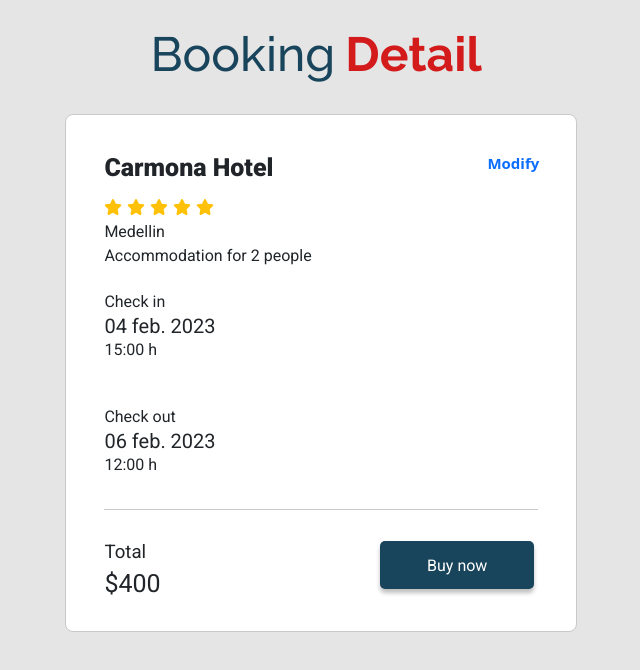
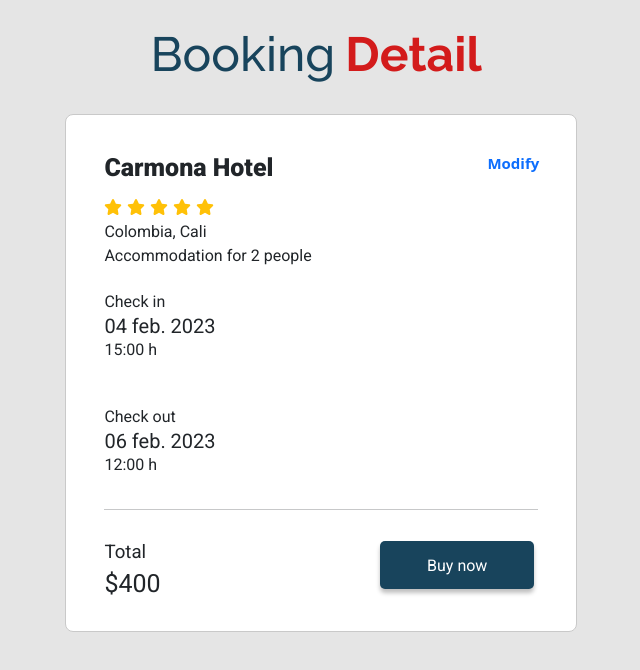
Before and after one commit to IgnacioPerezEtc/Proyecto-Final, a React (Vite) app in the folder client/: page /Booking in a window 1280 px wide. Shown: the top 670 px of the page, without its empty margins (319-959 px from the left). Built offline with nearby package versions, Linux system fonts and the light colour scheme.

Commit message:
booking_actualizado

```diff
--- a/client/src/components/Booking/Booking.jsx
+++ b/client/src/components/Booking/Booking.jsx
@@ -1,60 +1,24 @@
 import React from "react";
-import { Link } from "react-router-dom";
 import style from "./Booking.module.css";
-import { FontAwesomeIcon } from '@fortawesome/react-fontawesome';
-import { faCheck, faStar } from '@fortawesome/free-solid-svg-icons';
+import BookingCard from "../BookingCard/BookingCard";
 
 const Booking = () => {
-
-    const star = 5;
-    let stars = [];
-    for (let i = 0; i < star; i++) {
-        stars.push(<FontAwesomeIcon className="text-warning me-2" icon={faStar} />)
-    }
-
     return (
         <div>
             <div className={style.titleContainer}>
                 <h2 className={style.blue}>Booking</h2>
                 <h2 className={style.red}>Detail</h2>
             </div>
-
-            <Link className={style.link}>Modify</Link>
-
-            <div className={style.container}>
-
-                <h1 className={style.title}>Carmona Hotel</h1>
-                <p>{stars}</p>
-                <p>Medellin</p>
-                <p>Accommodation for 2 people</p>
-
-                <div className={style.checkinContainer}>
-                    <div>
-                        <p>Check in</p>
-                        <h2>04 feb. 2023</h2>
-                        <p>15:00 h</p>
-                    </div>
-
-                    <div>
-                        <p>Check out</p>
-                        <h2>06 feb. 2023</h2>
-                        <p>12:00 h</p>
-                    </div>
-                </div>
-
-                <div class="clearfix"></div>
-
-                <hr/>
-
-                <div>
-                    <div className={style.price}>
-                        <h3>Total</h3>
-                        <h1>$400</h1>
-                    </div>
-
-                    <button className={style.createHotel}>Buy now</button>
-                </div>
-            </div>
+            <BookingCard
+                name='Carmona Hotel'
+                location='Colombia, Cali'
+                num='2'
+                checkinDate='04 feb. 2023'
+                checkinHour='15:00 h'
+                checkoutDate='06 feb. 2023'
+                checkoutHour='12:00 h'
+                price='$400'
+            />
         </div>
     )
 };
--- a/client/src/components/Booking/Booking.module.css
+++ b/client/src/components/Booking/Booking.module.css
@@ -20,77 +20,3 @@
     margin-right: 10px;
     font-weight: 700;
 }
-
-.container{
-    background-color: white;
-    margin-bottom: 2%;
-    margin-left: 30%;
-    margin-right: 30%;
-    padding: 3%;
-    border: solid rgb(201, 201, 201) 1px;
-    border-radius: 8px;
-    font-family: "Roboto", sans-serif;
-}
-
-.container p{
-    margin: 0px;
-}
-
-.title{
-    font-weight: 700;
-    margin-bottom: 3%;
-}
-
-.link{
-    text-decoration: none;
-    font-size: 15px;
-    font-weight: 700;
-    position: absolute;
-    margin-left: 63%;
-    margin-top: 3%;
-}
-
-.clearfix{
-    clear:both
-}
-
-.checkinContainer div{
-    float: left;
-    margin-right: 25%;
-    margin-top: 5%;
-    margin-bottom: 5%;
-}
-
-.checkinContainer div h2{
-    margin: 0px;
-}
-
-.price{
-    margin-top: 5%;
-    float: left;
-    margin-right: 50%;
-}
-
-.text-danger{
-    color: var(--color-red) !important;
-}
-
-.createHotel {
-    width: 154px;
-    height: 48px;
-    background-color: var(--color-blue);
-
-    border: 1px solid transparent;
-    border-radius: 5px;
-    color: #fff;
-    font-family: "Roboto", sans-serif;
-    font-weight: 500;
-    font-size: 1.6rem;
-    line-height: 1.9rem;
-    cursor: pointer;
-    box-shadow: 0px 4px 4px #00000040;
-    animation: pulse 1s infinite;
-    transition: all 0.3s ease-out;
-    margin: 3px;
-    margin-top: 5%;
-  }
--- a/client/src/components/BookingCard/BookingCard.jsx
+++ b/client/src/components/BookingCard/BookingCard.jsx
@@ -0,0 +1,56 @@
+import React from "react";
+import { Link } from "react-router-dom";
+import style from "./BookingCard.module.css";
+import { FontAwesomeIcon } from '@fortawesome/react-fontawesome';
+import { faStar } from '@fortawesome/free-solid-svg-icons';
+
+const BookingCard = (props) => {
+    const star = 5;
+    let stars = [];
+    for (let i = 0; i < star; i++) {
+        stars.push(<FontAwesomeIcon className="text-warning me-2" icon={faStar} />)
+    }
+
+    return(
+        <div>
+            <Link className={style.link}>Modify</Link>
+
+            <div className={style.container}>
+
+                <h1 className={style.title}>{props.name}</h1>
+                <p>{stars}</p>
+                <p>{props.location}</p>
+                <p>Accommodation for {props.num} people</p>
+
+                <div className={style.checkinContainer}>
+                    <div>
+                        <p>Check in</p>
+                        <h2>{props.checkinDate}</h2>
+                        <p>{props.checkinHour}</p>
+                    </div>
+
+                    <div>
+                        <p>Check out</p>
+                        <h2>{props.checkoutDate}</h2>
+                        <p>{props.checkoutHour}</p>
+                    </div>
+                </div>
+
+                <div class="clearfix"></div>
+
+                <hr/>
+
+                <div>
+                    <div className={style.price}>
+                        <h3>Total</h3>
+                        <h1>{props.price}</h1>
+                    </div>
+
+                    <button className={style.createHotel}>Buy now</button>
+                </div>
+            </div>
+        </div>
+    )
+};
+
+export default BookingCard;
--- a/client/src/components/BookingCard/BookingCard.module.css
+++ b/client/src/components/BookingCard/BookingCard.module.css
@@ -0,0 +1,74 @@
+
+.container{
+    background-color: white;
+    margin-bottom: 2%;
+    margin-left: 30%;
+    margin-right: 30%;
+    padding: 3%;
+    border: solid rgb(201, 201, 201) 1px;
+    border-radius: 8px;
+    font-family: "Roboto", sans-serif;
+}
+
+.container p{
+    margin: 0px;
+}
+
+.title{
+    font-weight: 700;
+    margin-bottom: 3%;
+}
+
+.link{
+    text-decoration: none;
+    font-size: 15px;
+    font-weight: 700;
+    position: absolute;
+    margin-left: 63%;
+    margin-top: 3%;
+}
+
+.clearfix{
+    clear:both
+}
+
+.checkinContainer div{
+    float: left;
+    margin-right: 25%;
+    margin-top: 5%;
+    margin-bottom: 5%;
+}
+
+.checkinContainer div h2{
+    margin: 0px;
+}
+
+.price{
+    margin-top: 5%;
+    float: left;
+    margin-right: 50%;
+}
+
+.text-danger{
+    color: var(--color-red) !important;
+}
+
+.createHotel {
+    width: 154px;
+    height: 48px;
+    background-color: var(--color-blue);
+
+    border: 1px solid transparent;
+    border-radius: 5px;
+    color: #fff;
+    font-family: "Roboto", sans-serif;
+    font-weight: 500;
+    font-size: 1.6rem;
+    line-height: 1.9rem;
+    cursor: pointer;
+    box-shadow: 0px 4px 4px #00000040;
+    animation: pulse 1s infinite;
+    transition: all 0.3s ease-out;
+    margin: 3px;
+    margin-top: 5%;
+  }
```
